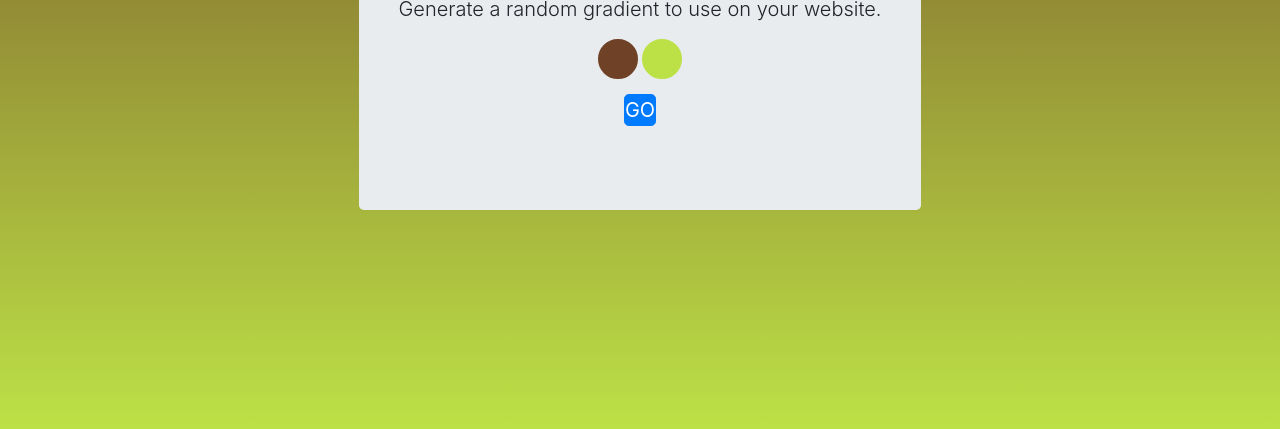
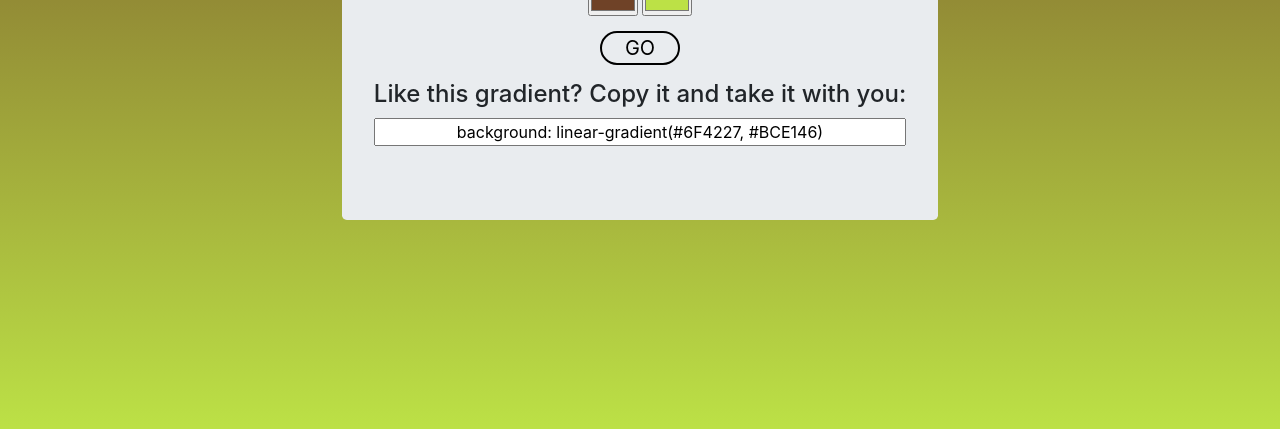
Before and after one commit to JoshTeperman/gradient-generator, a website with bundled scripts: page index.html in a window 1280 px wide. Shown: the part 371-800 px from the top of the page. Built offline with nearby package versions, Linux system fonts and the light colour scheme.

Commit message:
generates gradient string. copy on click is WIP

```diff
--- a/bundle.js
+++ b/bundle.js
@@ -14,6 +14,8 @@ const eventListeners = () => {
 
   const clickSubmitEvent = () => {
   }
+  const clickCopyGradientEvent = () => {
+  }
 
   const clickRandomGradientEvent = () => {
     const button = document.querySelector('#random-gradient-button').addEventListener('click', () => {
@@ -21,11 +23,17 @@ const eventListeners = () => {
     })
   }
 
-  const clickCopyGradientEvent = () => {
+  const copyGradientEvent = () => {
+    const clickTarget = document.querySelector('#gradient-string')
+    clickTarget.addEventListener('click', copyText())
   }
 
   clickRandomGradientEvent();
+  copyGradientEvent();
 }
+
+
+
 
 // logic -->
 
@@ -35,6 +43,7 @@ const setNewGradientBackground = (color1, color2) => {
 
   updateColorPicker(document.querySelector('#color1'), color1);
   updateColorPicker(document.querySelector('#color2'), color2);
+  udpateResult(newGradient);
 }
 
 const randNum = () => {
@@ -55,10 +64,19 @@ const randomHexoColor = () => {
 
 const updateColorPicker = (colorPicker, color) => {
   colorPicker.value = color
-  colorPicker.style.border = `5px solid ${color}`
-  colorPicker.style.background = `${color}`
 }
 
+const udpateResult = (gradient) => {
+  document.querySelector('#gradient-string').value = `background: ${gradient}`
+}
+
+const copyText = () => {
+  console.log('hello from inside copy text')
+  const copyText = document.querySelector('#gradient-string');
+  // copyText.select();
+  // document.execCommand('copy');
+  // console.log(`${copytText}`)
+}
 
 
 const run = () => {
--- a/index.css
+++ b/index.css
@@ -24,11 +24,28 @@ body {
 }
 
 #color1, #color2 {
-  height: 40px;
-  width: 40px;
-  border-radius: 50%;
+}
 
+#random-gradient-button {
+  min-width: 80px;
+  background: transparent;
+  border: 2px solid black;
+  color: black;
+  border-radius: 30px;
 }
-input[type="color"]::-webkit-color-swatch {
-	border: none;
+
+#random-gradient-button:hover {
+  background: crimson;
+  color: white;
 }
+
+#gradient-string {
+  width: 100%;
+  text-align: center;
+}
+
+#gradient-string:hover {
+  border-color: crimson;
+  box-shadow: 0 0 2px 2px crimson;
+  cursor: pointer;
+}
--- a/index.html
+++ b/index.html
@@ -13,7 +13,6 @@
   <div id="page-container">
       <div id="landing" class="jumbotron">
         <h1 id="title" class="display-4">Gradient Generator</h1>
-        <p id="description" class="lead">Generate a random gradient to use on your website.</p>
 
         <div id="color-pickers">
           <input id="color1" type="color">
@@ -23,7 +22,8 @@
         <a id="random-gradient-button"class="btn btn-primary btn-lg" href="#" role="button">GO</a>
 
         <div id="result">
-          <p id="gradient-string"></p>
+          <h4>Like this gradient? Copy it and take it with you:  </h4>
+          <input id="gradient-string" value=""></input>
         </div>
 
       </div>
```
Also changed, not shown: app.js (+21 -5 lines).
